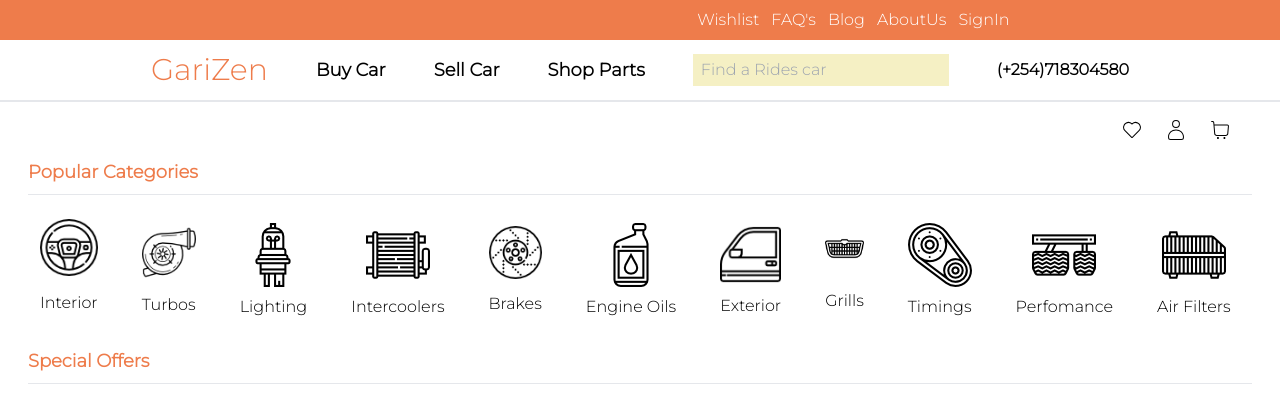
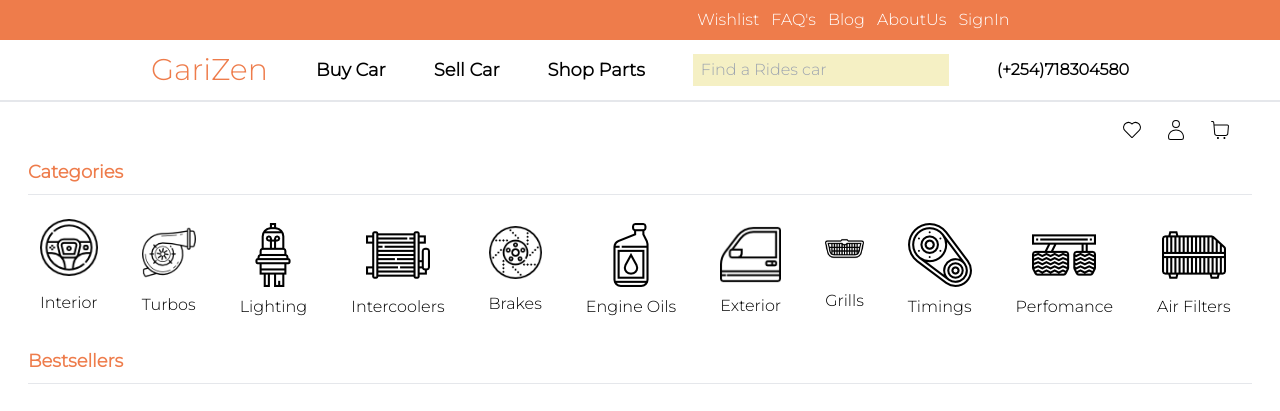
Before and after one commit to JosephMumo/Dealership, a React (Vite) app in the folder gariZen/: page /spares in a window 1280 px wide. Shown: the top 411 px of the page. Built offline with nearby package versions, Linux system fonts and the light colour scheme; data requests are answered from the project's data file.

Commit message:
feat:slider functionality

```diff
--- a/gariZen/src/components/PopularCategories.jsx
+++ b/gariZen/src/components/PopularCategories.jsx
@@ -11,13 +11,24 @@ import timing from '../images/timing.png'
 import accelerator from '../images/accelerator.png'
 import airfilter from '../images/airfilter.png'
 import gauges from '../images/gauges.png'
+import { CiCircleChevRight, CiCircleChevLeft } from "react-icons/ci";
 
 const PopularCategories = () => {
+    const scrollLeft = () => {
+        let slider = document.getElementById('slider')
+        slider.scrollLeft = slider.scrollLeft - 500
+    }
+    const scrollRight = () => {
+        let slider = document.getElementById('slider')
+        slider.scrollLeft = slider.scrollLeft + 500
+    }
   return (
-    <div className='py-2 px-5 space-y-2'>
-        <h2 className=" text-primary font-semibold text-lg">Popular Categories</h2>
-        <hr />
-        <div className='overflow-x-scroll scrollbar-hide whitespace-nowrap flex space-y-2 space-x-5'>
+    <div className='relative py-2 px-5 space-y-2'>
+        <h2 className=" text-primary font-semibold text-lg relative">Categories</h2>
+        <hr className='relative' />
+        <CiCircleChevLeft onClick={scrollLeft} size={28} className='absolute left-1 xl:hidden ' />
+        <CiCircleChevRight onClick={scrollRight} size={28} className='absolute right-1 xl:hidden' />
+        <div id='slider' className='overflow-x-scroll scrollbar-hide scroll-smooth  whitespace-nowrap flex space-y-2 space-x-5 min-w-screen'>
             <section className='w-32 h-auto grid place-items-center p-3 hover:text-primary cursor-pointer'>
                 <img src={steer} alt='1' />
                 <p className='text-base mt-2 '>Interior</p>
--- a/gariZen/src/components/SpecialOffers.jsx
+++ b/gariZen/src/components/SpecialOffers.jsx
@@ -34,7 +34,7 @@ const SpecialOffers = () => {
     }
   return (
     <div className='py-2 px-5 space-y-2'>
-        <h1 className='text-primary font-semibold text-lg'>Special Offers</h1>
+        <h1 className='text-primary font-semibold text-lg'>Bestsellers</h1>
         <hr />
         <div className='w-full  grid place-items-center grid-cols-1 md:grid-cols-2 lg:grid-cols-3 xl:grid-cols-4 overflow-y-hidden'>
             {data?.data.map(item => {
```
